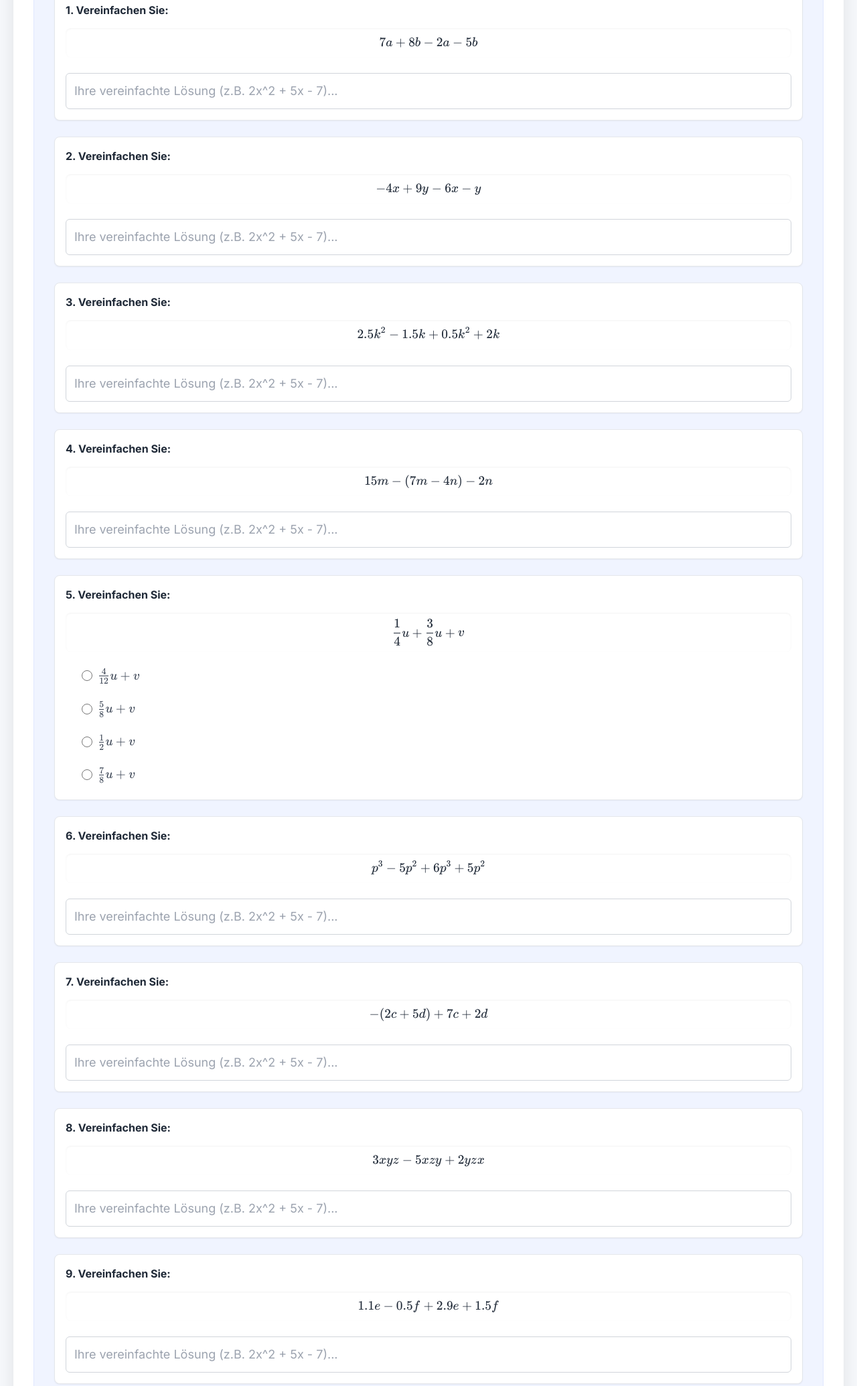
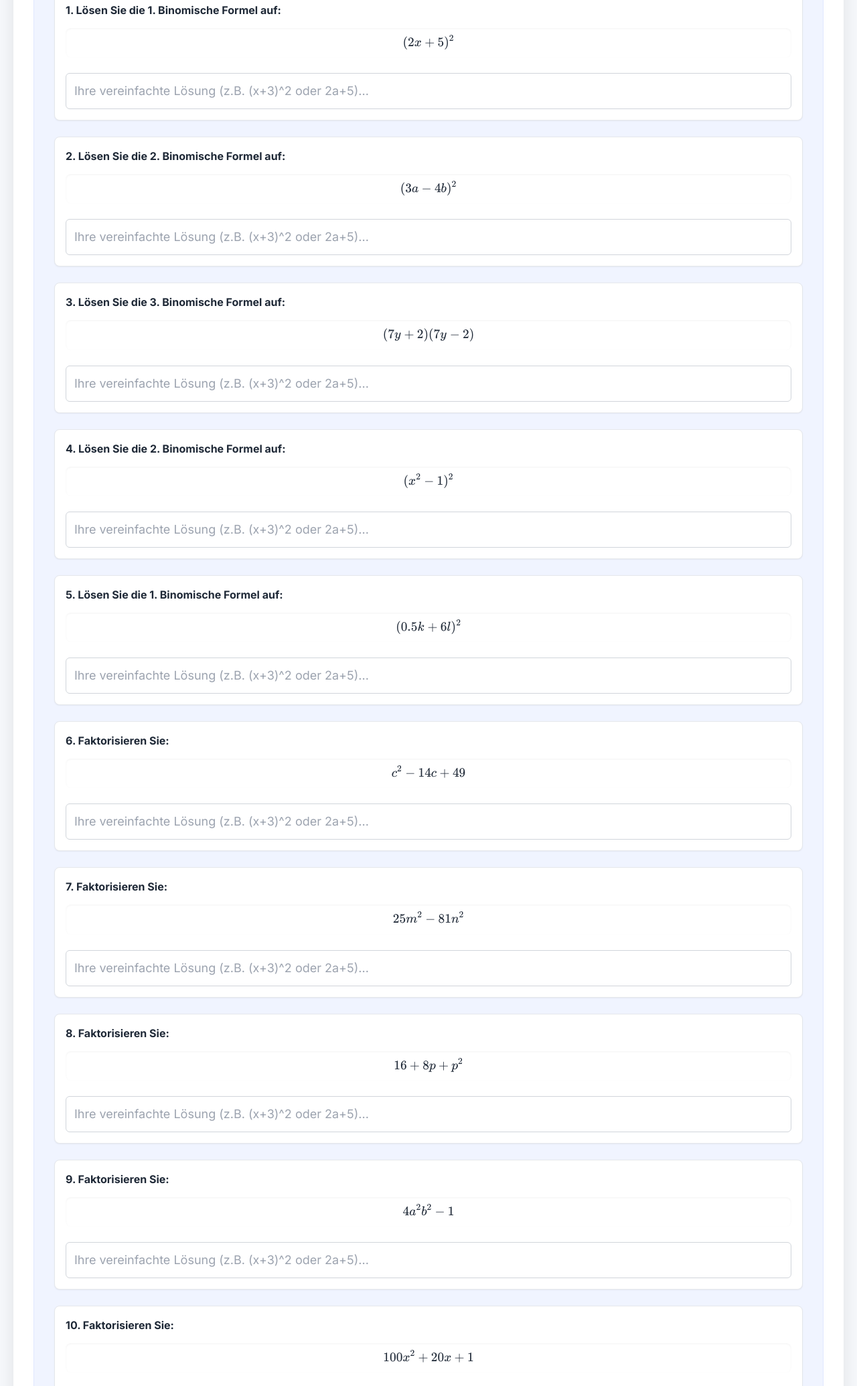
Before and after one commit to andrnev/student-assessment-tool, a plain HTML site: page index.html in a window 1280 px wide. Shown: the part 259-2329 px from the top of the page at 67% size. Drawn offline with nearby package versions, Linux system fonts and the light colour scheme.

Commit message:
Update index.html

```diff
--- a/index.html
+++ b/index.html
@@ -3,7 +3,7 @@
 <head>
     <meta charset="UTF-8">
     <meta name="viewport" content="width=device-width, initial-scale=1.0">
-    <title>Klassenarbeit Termumformungen (Set 3)</title>
+    <title>Klassenarbeit: Binomische Formeln & Faktorisieren (20 Fragen)</title>
     <!-- Tailwind CSS for modern styling -->
     <script src="https://cdn.tailwindcss.com"></script>
     <style>
@@ -46,14 +46,14 @@
             background-color: #f3f4f6;
         }
         .leaderboard-header {
-            background-color: #4f46e5;
+            background-color: #10b981; /* Emerald Green for a new feel */
             color: white;
             padding: 10px;
             border-radius: 8px 8px 0 0;
             font-weight: bold;
         }
         .leaderboard-list-container {
-            border: 1px solid #e0e7ff;
+            border: 1px solid #c7d2fe;
             border-radius: 0 0 8px 8px;
         }
     </style>
@@ -65,13 +65,13 @@
 
     <div class="container">
         <header class="text-center mb-10">
-            <h1 class="text-4xl font-extrabold text-indigo-800">Klassenarbeit: Termumformungen (SET 3 - 50 Aufgaben)</h1>
-            <p class="text-lg text-gray-600 mt-2">Thema: Vereinfachen, Ausmultiplizieren, Faktorisieren, Komplexe Terme (Klasse 8).</p>
+            <h1 class="text-4xl font-extrabold text-emerald-700">Test: Binomische Formeln & Faktorisieren (20 Fragen)</h1>
+            <p class="text-lg text-gray-600 mt-2">Fokus: Binomische Formeln, Ausklammern und Auflösung (Klasse 8).</p>
         </header>
 
         <!-- Quiz Section -->
         <section id="quizSection" class="quiz-card">
-            <h2 class="text-2xl font-semibold text-indigo-700 mb-4">Ihr Test</h2>
+            <h2 class="text-2xl font-semibold text-emerald-600 mb-4">Ihr Test</h2>
 
             <div id="quiz-container" class="space-y-6">
                 <!-- Quiz questions will be injected here -->
@@ -82,21 +82,21 @@
                 <p id="score-text" class="text-2xl font-extrabold mt-2"></p>
                 <div class="mt-4">
                     <label for="studentName" class="block text-sm font-medium text-gray-700">Ihr Name (für die Bestenliste):</label>
-                    <input type="text" id="studentName" class="mt-1 block w-full rounded-md border-gray-300 shadow-sm focus:border-indigo-500 focus:ring-indigo-500 p-2" placeholder="z.B. Albert Einstein">
+                    <input type="text" id="studentName" class="mt-1 block w-full rounded-md border-gray-300 shadow-sm focus:border-emerald-500 focus:ring-emerald-500 p-2" placeholder="z.B. Marie Curie">
                 </div>
-                <button onclick="saveResult()" id="saveButton" class="mt-4 w-full bg-green-600 hover:bg-green-700 text-white font-bold py-2 px-4 rounded-lg shadow-md transition duration-150 ease-in-out disabled:opacity-50">
+                <button onclick="saveResult()" id="saveButton" class="mt-4 w-full bg-emerald-600 hover:bg-emerald-700 text-white font-bold py-2 px-4 rounded-lg shadow-md transition duration-150 ease-in-out disabled:opacity-50">
                     Test speichern & Ergebnis eintragen
                 </button>
             </div>
 
-            <button onclick="checkAnswers()" id="submitButton" class="mt-8 w-full bg-indigo-600 hover:bg-indigo-700 text-white font-bold py-3 px-4 rounded-lg shadow-xl transition duration-150 ease-in-out">
-                Test abgeben (50 Aufgaben)
+            <button onclick="checkAnswers()" id="submitButton" class="mt-8 w-full bg-emerald-600 hover:bg-emerald-700 text-white font-bold py-3 px-4 rounded-lg shadow-xl transition duration-150 ease-in-out">
+                Test abgeben (20 Aufgaben)
             </button>
         </section>
 
         <!-- Leaderboard Section -->
         <section class="mt-10">
-            <h2 class="text-2xl font-semibold text-indigo-700 mb-4">Bestenliste (Lokale Ergebnisse)</h2>
+            <h2 class="text-2xl font-semibold text-emerald-600 mb-4">Bestenliste (Lokale Ergebnisse)</h2>
             <div id="statusMessage" class="text-sm text-green-600 mb-4">Ergebnisse werden in Ihrem Browser gespeichert und abgerufen.</div>
 
             <div class="leaderboard-header flex justify-between">
@@ -121,99 +121,49 @@
         onload="document.addEventListener('DOMContentLoaded', () => { renderMathInElement(document.body, { delimiters: [{left: '$$', right: '$$', display: true}, {left: '$', right: '$', display: false}] }); });"></script>
 
     <script>
-        // --- QUIZ DATA (Termumformungen Klasse 8 - Set 3) ---
+        // --- QUIZ DATA (Binomische Formeln & Faktorisieren - 20 Fragen) ---
         const questions = [
-            // --- KATEGORIE 1: Zusammenfassen (Vereinfachung) (1-13) ---
-            { text: "1. Vereinfachen Sie: $$ 7a + 8b - 2a - 5b $$", type: "text", answer: "5a + 3b" },
-            { text: "2. Vereinfachen Sie: $$ -4x + 9y - 6x - y $$", type: "text", answer: "-10x + 8y" },
-            { text: "3. Vereinfachen Sie: $$ 2.5k^2 - 1.5k + 0.5k^2 + 2k $$", type: "text", answer: "3k^2 + 0.5k" },
-            { text: "4. Vereinfachen Sie: $$ 15m - (7m - 4n) - 2n $$", type: "text", answer: "8m + 2n" },
+            // --- KATEGORIE 1: Binomische Formeln (Auflösung / Expansion) (1-5) ---
+            { text: "1. Lösen Sie die 1. Binomische Formel auf: $$ (2x + 5)^2 $$", type: "text", answer: "4x^2 + 20x + 25" },
+            { text: "2. Lösen Sie die 2. Binomische Formel auf: $$ (3a - 4b)^2 $$", type: "text", answer: "9a^2 - 24ab + 16b^2" },
+            { text: "3. Lösen Sie die 3. Binomische Formel auf: $$ (7y + 2)(7y - 2) $$", type: "text", answer: "49y^2 - 4" },
+            { text: "4. Lösen Sie die 2. Binomische Formel auf: $$ (x^2 - 1)^2 $$", type: "text", answer: "x^4 - 2x^2 + 1" },
+            { text: "5. Lösen Sie die 1. Binomische Formel auf: $$ (0.5k + 6l)^2 $$", type: "text", answer: "0.25k^2 + 6kl + 36l^2" },
+
+            // --- KATEGORIE 2: Binomische Formeln (Faktorisieren / Erkennung) (6-10) ---
+            { text: "6. Faktorisieren Sie: $$ c^2 - 14c + 49 $$", type: "text", answer: "(c - 7)^2" },
+            { text: "7. Faktorisieren Sie: $$ 25m^2 - 81n^2 $$", type: "text", answer: "(5m - 9n)(5m + 9n)" },
+            { text: "8. Faktorisieren Sie: $$ 16 + 8p + p^2 $$", type: "text", answer: "(4 + p)^2" },
+            { text: "9. Faktorisieren Sie: $$ 4a^2b^2 - 1 $$", type: "text", answer: "(2ab - 1)(2ab + 1)" },
             {
-                text: "5. Vereinfachen Sie: $$ \\frac{1}{4}u + \\frac{3}{8}u + v $$",
+                text: "10. Faktorisieren Sie: $$ 100x^2 + 20x + 1 $$",
                 type: "multiple-choice",
-                options: ["$ \\frac{4}{12}u + v $", "$ \\frac{5}{8}u + v $", "$ \\frac{1}{2}u + v $", "$ \\frac{7}{8}u + v $"],
-                answer: "\\frac{5}{8}u + v"
+                options: ["$ (10x + 1)^2 $", "$ (10x - 1)^2 $", "$ 10(x+1)^2 $", "$ (50x + 1)^2 $"],
+                answer: "(10x + 1)^2"
             },
-            { text: "6. Vereinfachen Sie: $$ p^3 - 5p^2 + 6p^3 + 5p^2 $$", type: "text", answer: "7p^3" },
-            { text: "7. Vereinfachen Sie: $$ -(2c + 5d) + 7c + 2d $$", type: "text", answer: "5c - 3d" },
-            { text: "8. Vereinfachen Sie: $$ 3xyz - 5xzy + 2yzx $$", type: "text", answer: "0" },
-            { text: "9. Vereinfachen Sie: $$ 1.1e - 0.5f + 2.9e + 1.5f $$", type: "text", answer: "4e + f" },
-            { text: "10. Vereinfachen Sie: $$ 10 - 2r + 4s - 5 + 3r $$", type: "text", answer: "r + 4s + 5" },
-            { text: "11. Vereinfachen Sie: $$ 3ab - 5ba + 7ab $$", type: "text", answer: "5ab" },
-            { text: "12. Vereinfachen Sie: $$ 0.5t^2 + t - 1.5t^2 + 2t $$", type: "text", answer: "-t^2 + 3t" },
-            { text: "13. Vereinfachen Sie: $$ 9.5 - (3.5 - 2h) $$", type: "text", answer: "6 + 2h" },
 
-            // --- KATEGORIE 2: Ausmultiplizieren (Distributivgesetz) (14-25) ---
-            { text: "14. Multiplizieren Sie aus: $$ 4(3x - 8y) $$", type: "text", answer: "12x - 32y" },
-            { text: "15. Multiplizieren Sie aus: $$ -5(2a + 3b - 1) $$", type: "text", answer: "-10a - 15b + 5" },
-            { text: "16. Multiplizieren Sie aus: $$ 2m^2(3m^2 - 5) $$", type: "text", answer: "6m^4 - 10m^2" },
-            { text: "17. Multiplizieren Sie aus: $$ 0.2(10k - 5l) $$", type: "text", answer: "2k - l" },
-            { text: "18. Multiplizieren Sie aus: $$ -ab(-2a + 5b) $$", type: "text", answer: "2a^2b - 5ab^2" },
-            { text: "19. Multiplizieren Sie aus: $$ (4r - 12s) \\cdot \\frac{1}{4} $$", type: "text", answer: "r - 3s" },
-            { text: "20. Multiplizieren Sie aus: $$ x^2(x^3 + 2x^2 - 3x) $$", type: "text", answer: "x^5 + 2x^4 - 3x^3" },
+            // --- KATEGORIE 3: Ausklammern (Faktorisieren mit GGT) (11-15) ---
+            { text: "11. Klammern Sie den größten gemeinsamen Faktor aus: $$ 18a^3 - 12a^2 $$", type: "text", answer: "6a^2(3a - 2)" },
+            { text: "12. Klammern Sie den größten gemeinsamen Faktor aus: $$ 4xy + 8x - 12x^2 $$", type: "text", answer: "4x(y + 2 - 3x)" },
+            { text: "13. Klammern Sie den größten gemeinsamen Faktor aus: $$ 15k^4 + 5k^3 - 25k^2 $$", type: "text", answer: "5k^2(3k^2 + k - 5)" },
+            { text: "14. Klammern Sie den größten gemeinsamen Faktor aus: $$ 9u - 3v + 1 $$", type: "text", answer: "1(9u - 3v + 1)" }, // Nur 1 oder -1 ausklammerbar
+            { text: "15. Klammern Sie den größten gemeinsamen Faktor aus: $$ 0.5m^2n + 1.5mn $$", type: "text", answer: "0.5mn(m + 3)" },
+
+            // --- KATEGORIE 4: Auflösung / Vermischte Terme (16-20) ---
+            { text: "16. Vereinfachen Sie: $$ 3(5x - 7) + 2x $$", type: "text", answer: "17x - 21" },
+            { text: "17. Vereinfachen Sie: $$ -4(2a + 3) + 12a $$", type: "text", answer: "4a - 12" },
+            { text: "18. Vereinfachen Sie: $$ x(x^2 - 3) - x^3 $$", type: "text", answer: "-3x" },
+            { text: "19. Vereinfachen Sie: $$ 2(k - 5) - (k + 3) $$", type: "text", answer: "k - 13" },
             {
-                text: "21. Multiplizieren Sie aus: $$ -(4c - d + 5) $$",
+                text: "20. Vereinfachen Sie den Bruch: $$ \\frac{9y^3 + 6y^2 - 3y}{3y} $$",
                 type: "multiple-choice",
-                options: ["$ 4c - d + 5 $", "$ -4c - d - 5 $", "$ -4c + d - 5 $", "$ 4c + d - 5 $"],
-                answer: "-4c + d - 5"
-            },
-            { text: "22. Multiplizieren Sie aus: $$ 3p^2q(p^2 - 2q) $$", type: "text", answer: "3p^4q - 6p^2q^2" },
-            { text: "23. Multiplizieren Sie aus: $$ 0.5(4e^2 + 6f^2 - 8) $$", type: "text", answer: "2e^2 + 3f^2 - 4" },
-            { text: "24. Multiplizieren Sie aus: $$ -2(1.5g + 2.5h) $$", type: "text", answer: "-3g - 5h" },
-            { text: "25. Multiplizieren Sie aus: $$ (3 + x) \\cdot 5 $$", type: "text", answer: "15 + 5x" },
-
-            // --- KATEGORIE 3: Faktorisieren (Ausklammern) (26-38) ---
-            { text: "26. Klammern Sie den größten gemeinsamen Faktor aus: $$ 8a - 12b $$", type: "text", answer: "4(2a - 3b)" },
-            { text: "27. Klammern Sie den größten gemeinsamen Faktor aus: $$ 15x^3 + 10x^2 $$", type: "text", answer: "5x^2(3x + 2)" },
-            { text: "28. Klammern Sie den größten gemeinsamen Faktor aus: $$ 27m^4 - 9m^3 $$", type: "text", answer: "9m^3(3m - 1)" },
-            { text: "29. Klammern Sie den größten gemeinsamen Faktor aus: $$ 6p^2qr - 12pqr $$", type: "text", answer: "6pqr(p - 2)" },
-            { text: "30. Klammern Sie den größten gemeinsamen Faktor aus: $$ 13y^2 + 13y $$", type: "text", answer: "13y(y + 1)" },
-            {
-                text: "31. Klammern Sie den größten gemeinsamen Faktor aus: $$ -4c^2 + 8c $$",
-                type: "multiple-choice",
-                options: ["$ 4c(2 - c) $", "$ -4c(c - 2) $", "$ -4(c^2 - 2c) $", "$ 4c(-c - 2) $"],
-                answer: "-4c(c - 2)"
-            },
-            { text: "32. Klammern Sie den größten gemeinsamen Faktor aus: $$ a^5 - a^3 + 2a^2 $$", type: "text", answer: "a^2(a^3 - a + 2)" },
-            { text: "33. Klammern Sie den größten gemeinsamen Faktor aus: $$ 9k^3l^2 - 18k^2l^3 $$", type: "text", answer: "9k^2l^2(k - 2l)" },
-            { text: "34. Klammern Sie den größten gemeinsamen Faktor aus: $$ 0.5r + 1.5s $$", type: "text", answer: "0.5(r + 3s)" },
-            { text: "35. Klammern Sie den größten gemeinsamen Faktor aus: $$ 4ef - 8eg + 12eh $$", type: "text", answer: "4e(f - 2g + 3h)" },
-            {
-                text: "36. Klammern Sie den gemeinsamen Faktor aus: $$ x(c+d) + 5(c+d) $$",
-                type: "multiple-choice",
-                options: ["$ (c+d)(x+5) $", "$ (c-d)(x+5) $", "$ 5x(c+d) $", "$ x+5 $"],
-                answer: "(c+d)(x+5)"
-            },
-            { text: "37. Klammern Sie den größten gemeinsamen Faktor aus: $$ 100z^3 - 40z^2 + 20z $$", type: "text", answer: "20z(5z^2 - 2z + 1)" },
-            { text: "38. Klammern Sie den größten gemeinsamen Faktor aus: $$ 6.5g^2 - 13h^2 $$", type: "text", answer: "6.5(g^2 - 2h^2)" },
-
-            // --- KATEGORIE 4: Komplexe / Vermischte Terme (inkl. Binome) (39-50) ---
-            { text: "39. Vereinfachen Sie: $$ 2(4x - 1) - 8x $$", type: "text", answer: "-2" },
-            { text: "40. Vereinfachen Sie: $$ 5a - 3(2a - 4) $$", type: "text", answer: "-a + 12" },
-            { text: "41. Vereinfachen Sie: $$ (m + 3)^2 - m^2 $$", type: "text", answer: "6m + 9" }, // Binom
-            { text: "42. Vereinfachen Sie: $$ (4y - 1)^2 - 16y^2 $$", type: "text", answer: "-8y + 1" }, // Binom
-            {
-                text: "43. Vereinfachen Sie: $$ x(x - 2) - 3(x + 1) $$",
-                type: "multiple-choice",
-                options: ["$ x^2 - 5x + 3 $", "$ x^2 - 5x - 3 $", "$ 2x - 3 $", "$ x^2 - 2x - 3 $"],
-                answer: "x^2 - 5x - 3"
-            },
-            { text: "44. Vereinfachen Sie: $$ (p - 9)(p + 9) + 81 $$", type: "text", answer: "p^2" }, // Binom
-            { text: "45. Vereinfachen Sie den Bruch: $$ \\frac{10a^5 + 5a^4}{5a^3} $$", type: "text", answer: "2a^2 + a" },
-            {
-                text: "46. Vereinfachen Sie: $$ 3r(2r - 1) - 6r^2 $$",
-                type: "multiple-choice",
-                options: ["$ 12r^2 - 3r $", "$ 6r^2 - 3r $", "$ -3r $", "$ 3r $"],
-                answer: "-3r"
-            },
-            { text: "47. Vereinfachen Sie: $$ 2(e + f) - 2e + f $$", type: "text", answer: "3f" },
-            { text: "48. Vereinfachen Sie: $$ (k+4)^2 - (k-4)^2 $$", type: "text", answer: "16k" }, // Binom
-            { text: "49. Vereinfachen Sie: $$ 0.5(4g + 6h) - 2g $$", type: "text", answer: "3h" },
-            { text: "50. Vereinfachen Sie den Bruch: $$ \\frac{12x^2y^3 - 6x^3y^2}{6x^2y^2} $$", type: "text", answer: "2y - x" }
+                options: ["$ 3y^2 + 2y - 1 $", "$ 3y^2 + 2y $", "$ 3y^2 + 6y - 3 $", "$ 6y^2 + 3y $"],
+                answer: "3y^2 + 2y - 1"
+            }
         ];
 
         // --- LOCAL STORAGE & LEADERBOARD LOGIC ---
-        const STORAGE_KEY = 'mathQuizScores3'; // New key for the new set
+        const STORAGE_KEY = 'mathQuizScoresBF20'; // Specific key for this 20-question set
 
         function getScores() {
             try {
@@ -265,9 +215,9 @@
                 });
 
                 const item = document.createElement('li');
-                item.className = `flex justify-between items-center p-3 rounded-lg shadow-sm mb-2 text-sm bg-white hover:bg-indigo-50 transition duration-100 border border-gray-100`;
+                item.className = `flex justify-between items-center p-3 rounded-lg shadow-sm mb-2 text-sm bg-white hover:bg-emerald-50 transition duration-100 border border-gray-100`;
                 item.innerHTML = `
-                    <span class="w-1/12 text-center text-lg font-bold text-indigo-600">${index + 1}.</span>
+                    <span class="w-1/12 text-center text-lg font-bold text-emerald-600">${index + 1}.</span>
                     <span class="w-7/12 truncate text-gray-800">${scoreData.studentName || 'Anonym'}</span>
                     <span class="w-2/12 text-center text-lg font-extrabold text-green-600">${scoreData.score}%</span>
                     <span class="w-2/12 text-right text-gray-500 text-xs">${dateString}</span>
@@ -316,19 +266,44 @@
             // Reordering terms (e.g., 13a+3b vs 3b+13a)
             const parts = correctNormalized.match(/([+-]?[^+-]+)/g) || [correctNormalized];
             if (parts.length > 1) {
-                const reversedNormalized = parts.slice().reverse().join('');
-                if (userNormalized === reversedNormalized) return true;
+                // Attempt to match user input against terms in a different order
+                const userParts = userNormalized.match(/([+-]?[^+-]+)/g) || [userNormalized];
+                if (userParts.length === parts.length) {
+                    const sortedCorrect = parts.map(p => p.startsWith('+') ? p.substring(1) : p).sort().join('');
+                    const sortedUser = userParts.map(p => p.startsWith('+') ? p.substring(1) : p).sort().join('');
+
+                    if (sortedCorrect === sortedUser) return true;
+                }
+
+                // Special case for (4+p)^2 vs (p+4)^2: both normalize to 16+8p+p^2
+                if (userNormalized.includes(')^2') && correctNormalized.includes(')^2')) {
+                    const contentA = correctNormalized.substring(1, correctNormalized.length - 2).split(/[+-]/).sort().join('');
+                    const contentB = userNormalized.substring(1, userNormalized.length - 2).split(/[+-]/).sort().join('');
+                    if (contentA === contentB) return true;
+                }
             }
 
             // Reordering factors in multiplication (e.g., (A)(B) vs (B)(A))
+            // This is especially important for factoring answers like (5m - 9n)(5m + 9n)
             if (correctAnswer.includes(')(') || (correctAnswer.includes('(') && correctAnswer.includes(')'))) {
-                // Extracts content inside parentheses: 4(2a+3b) -> 4, 2a+3b. Not perfect, but handles most cases.
+                // Simplified factor extraction for the 3rd binomial formula reverse
+                const match3rdBF = correctNormalized.match(/\(([^\)]+)\)\(([^\)]+)\)/);
+                if (match3rdBF) {
+                    const factor1 = match3rdBF[1];
+                    const factor2 = match3rdBF[2];
+
+                    const altAnswer = `(${factor2})(${factor1})`;
+                    if (userNormalized === altAnswer) return true;
+                }
+
+                // Generic factored form check:
                 const factorMatch = correctNormalized.match(/([a-z0-9.]+|[a-z0-9.][\^][0-9]+|[\(][^\)]+[\)])/g);
                 if (factorMatch && factorMatch.length === 2) {
-                    const altAnswer = factorMatch.reverse().join('');
+                    const altAnswer = factorMatch.slice().reverse().join('');
                     if (userNormalized === altAnswer) return true;
                 }
             }
+
 
             return false;
         }
@@ -354,7 +329,7 @@
 
                     q.options.forEach(option => {
                         const label = document.createElement('label');
-                        label.className = 'flex items-center space-x-2 text-gray-700 cursor-pointer hover:bg-indigo-50 p-2 rounded-md transition';
+                        label.className = 'flex items-center space-x-2 text-gray-700 cursor-pointer hover:bg-emerald-50 p-2 rounded-md transition';
 
                         // Create the span and let KaTeX render it after insertion
                         const optionSpan = document.createElement('span');
@@ -365,7 +340,7 @@
                         input.type = 'radio';
                         input.name = `question${qIndex}`;
                         input.value = option;
-                        input.className = 'text-indigo-600 focus:ring-indigo-500 h-4 w-4';
+                        input.className = 'text-emerald-600 focus:ring-emerald-500 h-4 w-4';
                         input.setAttribute('data-q-index', qIndex);
 
                         label.appendChild(input);
@@ -376,8 +351,8 @@
                 } else if (q.type === 'text') {
                     const input = document.createElement('input');
                     input.type = 'text';
-                    input.placeholder = 'Ihre vereinfachte Lösung (z.B. 2x^2 + 5x - 7)...';
-                    input.className = 'w-full mt-2 p-3 border border-gray-300 rounded-md focus:ring-indigo-500 focus:border-indigo-500 text-lg';
+                    input.placeholder = 'Ihre vereinfachte Lösung (z.B. (x+3)^2 oder 2a+5)...';
+                    input.className = 'w-full mt-2 p-3 border border-gray-300 rounded-md focus:ring-emerald-500 focus:border-emerald-500 text-lg';
                     input.setAttribute('data-q-index', qIndex);
                     questionDiv.appendChild(input);
                 }
@@ -460,7 +435,7 @@
 
             // Calculate and display final score
             finalScorePercentage = Math.round((score / totalQuestions) * 100);
-            scoreText.innerHTML = `Sie haben <span class="text-indigo-800">${score} von ${totalQuestions}</span>, oder **${finalScorePercentage}%** erzielt!`;
+            scoreText.innerHTML = `Sie haben <span class="text-emerald-800">${score} von ${totalQuestions}</span>, oder **${finalScorePercentage}%** erzielt!`;
 
             // Update UI state
             submitButton.classList.add('hidden');
```
